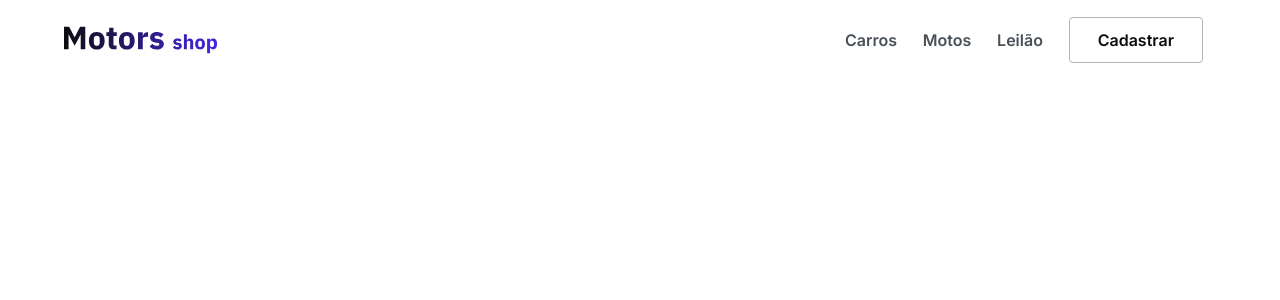
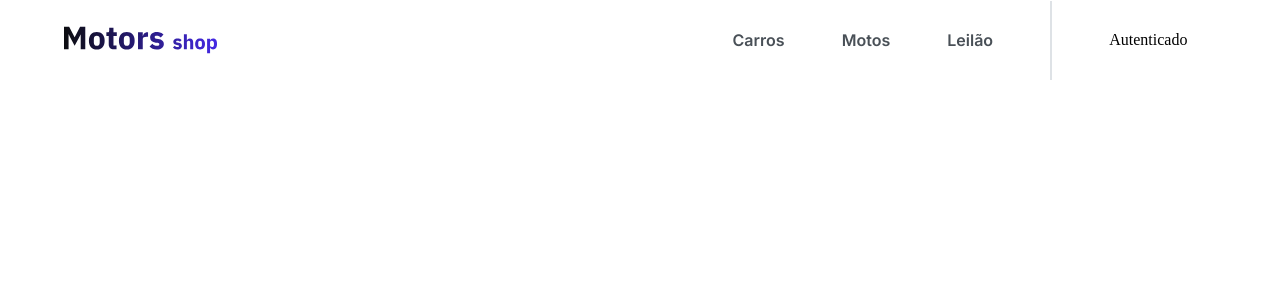
Before and after one commit to KA-09-Motors-Shop-projeto-fullstack/motors-shop, a React (Vite) app: page / in a window 1280 px wide. Shown: the top 300 px of the page. Built offline with nearby package versions, Linux system fonts and the light colour scheme.

Commit message:
Feat: adicionado router-dom ao projeto

```diff
--- a/src/App.tsx
+++ b/src/App.tsx
@@ -1,9 +1,9 @@
-import Header from "./components/Header";
+import Routes from "./routes";
 
 function App() {
   return (
     <div className="App">
-      <Header />
+      <Routes />
     </div>
   );
 }
--- a/src/components/Header/index.tsx
+++ b/src/components/Header/index.tsx
@@ -1,5 +1,5 @@
 import React, { ReactNode } from "react";
-import { HeaderStyle, Ul, Container } from "./styles";
+import { HeaderStyle, Ul, Container, Line } from "./styles";
 import Logo from "../../assets/Logo.svg";
 import { Link as LinkScroll, animateScroll as scroll } from "react-scroll";
 import { Link } from "react-router-dom";
@@ -7,9 +7,10 @@ import Button from "../Button";
 
 interface IPropsHeader {
   children?: ReactNode;
+  authenticaded: boolean;
 }
 
-const Header: React.FC<IPropsHeader> = ({ children }) => {
+const Header: React.FC<IPropsHeader> = ({ children, authenticaded }) => {
   return (
     <HeaderStyle>
       <Container>
@@ -52,11 +53,21 @@ const Header: React.FC<IPropsHeader> = ({ children }) => {
                 Leilão
               </LinkScroll>
             </li>
-            <li>
-              <Button typeFont="big" typeButton="outline2">
-                Cadastrar
-              </Button>
-            </li>
+            <Line />
+            {authenticaded ? (
+              <h1>Autenticado</h1>
+            ) : (
+              <>
+                <li>
+                  <Link to="/login">Fazer login</Link>
+                </li>
+                <li>
+                  <Button typeFont="big" typeButton="outline2">
+                    Cadastrar
+                  </Button>
+                </li>
+              </>
+            )}
           </Ul>
         </nav>
       </Container>
--- a/src/components/Header/styles.ts
+++ b/src/components/Header/styles.ts
@@ -7,13 +7,14 @@ export const HeaderStyle = styled.header`
     font: ${(props) => props.theme.fonts["body-1-600"]};
     color: ${(props) => props.theme.colors.grey2};
     cursor: pointer;
+    text-decoration: none;
   }
 `;
 
 export const Ul = styled.ul`
   display: flex;
   justify-content: space-around;
-  width: 30vw;
+  width: 40vw;
   align-items: center;
 `;
 
@@ -24,3 +25,9 @@ export const Container = styled.div`
   align-items: center;
   height: 80px;
 `;
+
+export const Line = styled.li`
+  width: 2px;
+  height: 79px;
+  background-color: ${(props) => props.theme.colors.grey6};
+`;
--- a/src/main.tsx
+++ b/src/main.tsx
@@ -1,5 +1,6 @@
 import React from "react";
 import { createRoot } from "react-dom/client";
+import { BrowserRouter } from "react-router-dom";
 import { ThemeProvider } from "styled-components";
 import App from "./App";
 import GlobalStyled from "./styles/global";
@@ -9,8 +10,10 @@ const container = document.getElementById("root") as HTMLElement;
 const root = createRoot(container);
 
 root.render(
-  <ThemeProvider theme={theme}>
-    <GlobalStyled />
-    <App />
-  </ThemeProvider>
+  <BrowserRouter>
+    <ThemeProvider theme={theme}>
+      <GlobalStyled />
+      <App />
+    </ThemeProvider>
+  </BrowserRouter>
 );
--- /dev/null
+++ b/src/routes/index.tsx
@@ -0,0 +1,15 @@
+import React from "react";
+import { Switch, Route } from "react-router-dom";
+import Header from "../components/Header";
+
+const Routes: React.FC = () => {
+  return (
+    <Switch>
+      <Route exact path="/">
+        <Header authenticaded />
+      </Route>
+    </Switch>
+  );
+};
+
+export default Routes;
```
